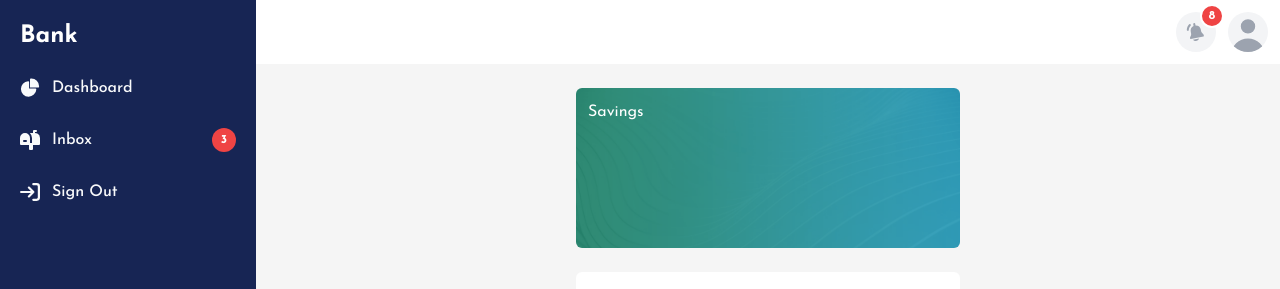
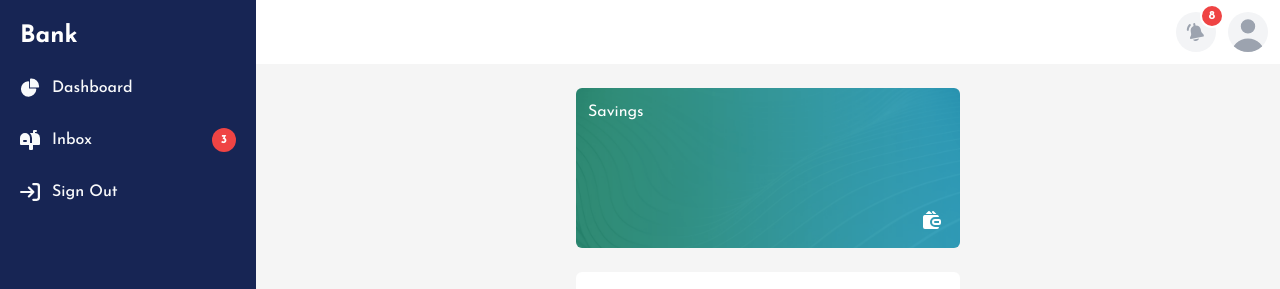
Before and after one commit to zoltanMaroti/bank-accounts-management, a Next.js app: page /account/open in a window 1280 px wide. Shown: the top 289 px of the page. Built offline with nearby package versions, Linux system fonts and the light colour scheme.

Commit message:
feat: display icons and description on bank account card

```diff
--- a/components/BankAccountCard/BankAccountCard.tsx
+++ b/components/BankAccountCard/BankAccountCard.tsx
@@ -3,6 +3,15 @@ import { BankAccountCardProps } from "@/components/BankAccountCard/types";
 import { formatCurrency } from "@/components/BankAccountCard/utils";
 import Link from "next/link";
 import { twMerge } from "tailwind-merge";
+import SavingsIcon from "@/assets/icons/savings.svg";
+import CurrencyIcon from "@/assets/icons/currency.svg";
+import SalaryIcon from "@/assets/icons/salary.svg";
+
+const bankAccountIcons = {
+    savings: <SavingsIcon className='w-6 h-6' />,
+    currency: <CurrencyIcon className='w-6 h-6' />,
+    salary: <SalaryIcon className='w-6 h-6' />,
+};
 
 const BankAccountCard = ({
     id,
@@ -11,12 +20,13 @@ const BankAccountCard = ({
     balance,
     type,
     className,
+    description,
 }: BankAccountCardProps) => {
     return (
         <Link
             href={`/account/${id}`}
             className={twMerge(
-                "flex flex-col justify-between bg-white h-40 min-w-64 p-3 rounded-md bg-cover text-white snap-start",
+                "flex flex-col justify-between relative bg-white h-40 min-w-64 p-3 rounded-md bg-cover text-white snap-start",
                 className
             )}
             style={{
@@ -25,10 +35,15 @@ const BankAccountCard = ({
         >
             <div>
                 <p className='capitalize'>{type}</p>
+                <p className='text-sm font-light'>{description}</p>
             </div>
+
             <p className='text-xl font-semibold'>
-                {formatCurrency(currency, balance)}
+                {currency ? formatCurrency(currency, balance) : null}
             </p>
+            <span className='absolute bottom-4 right-4'>
+                {bankAccountIcons[type]}
+            </span>
         </Link>
     );
 };
--- a/components/BankAccounts/BankAccounts.tsx
+++ b/components/BankAccounts/BankAccounts.tsx
@@ -18,7 +18,14 @@ const BankAccounts = async () => {
                 <CreateBankAccountButton />
                 <HorizontalScroll>
                     {accounts.map(
-                        ({ id, ownerId, currency, balance, type }) => (
+                        ({
+                            id,
+                            ownerId,
+                            currency,
+                            balance,
+                            type,
+                            description,
+                        }) => (
                             <BankAccountCard
                                 key={id}
                                 id={id}
@@ -26,6 +33,7 @@ const BankAccounts = async () => {
                                 currency={currency}
                                 balance={balance}
                                 type={type}
+                                description={description}
                             />
                         )
                     )}
```
